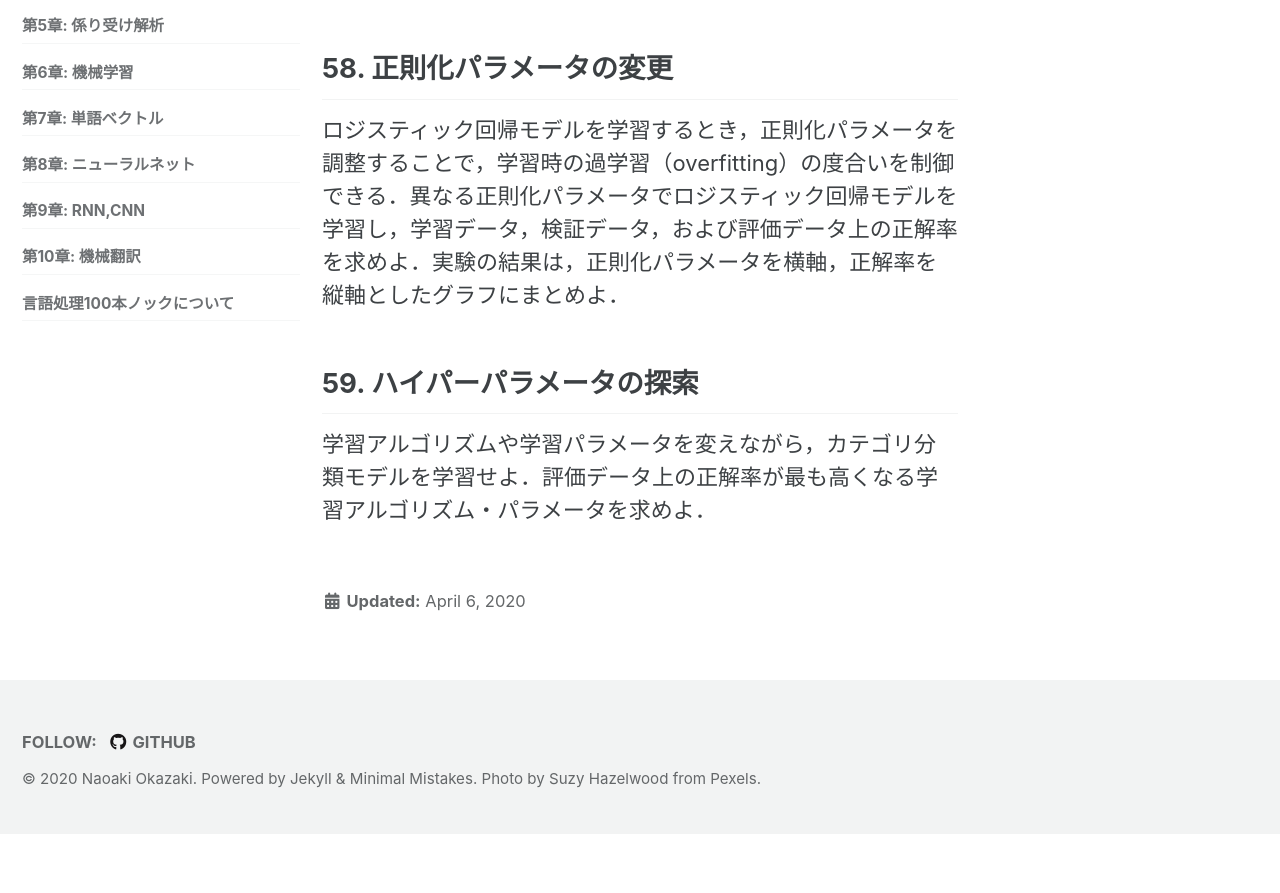
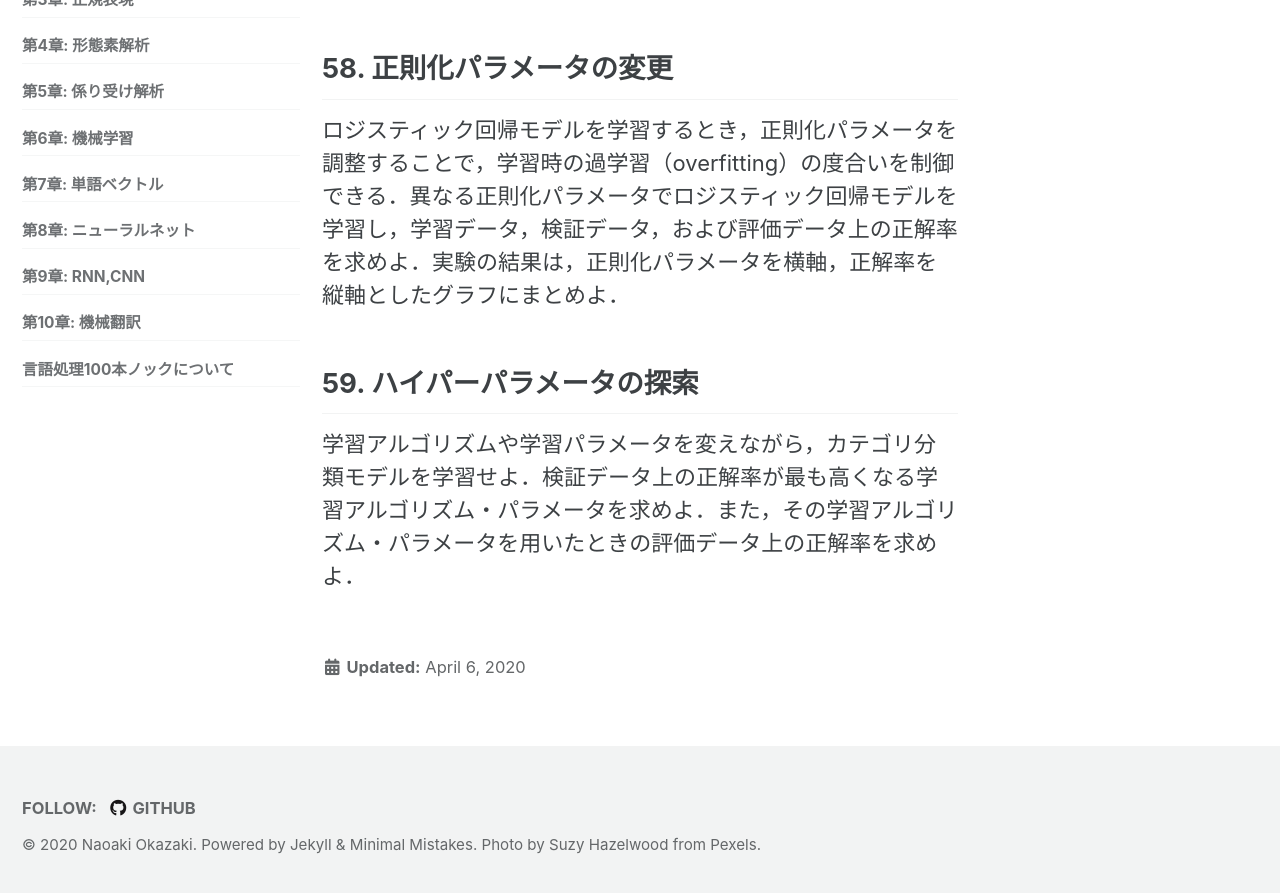
Before and after one commit to nlp100/nlp100.github.io, a Jekyll site: the page built from ja/ch06.md, in a window 1280 px wide and 900 px high, scrolled down 2600 px. Shown: the top 893 px of the window. Built offline with Jekyll 4.4.1, drawn with Linux system fonts in a browser that asks for light colours; cached includes are drawn as plain includes; nearby versions of some CDN libraries; before the commit the page ends 3434 px from its top, so only the background shows below that.

```diff
--- a/ja/ch06.md
+++ b/ja/ch06.md
@@ -57,4 +57,4 @@ header:
 
 ## 59. ハイパーパラメータの探索
 
-学習アルゴリズムや学習パラメータを変えながら，カテゴリ分類モデルを学習せよ．評価データ上の正解率が最も高くなる学習アルゴリズム・パラメータを求めよ．
+学習アルゴリズムや学習パラメータを変えながら，カテゴリ分類モデルを学習せよ．検証データ上の正解率が最も高くなる学習アルゴリズム・パラメータを求めよ．また，その学習アルゴリズム・パラメータを用いたときの評価データ上の正解率を求めよ．
```
